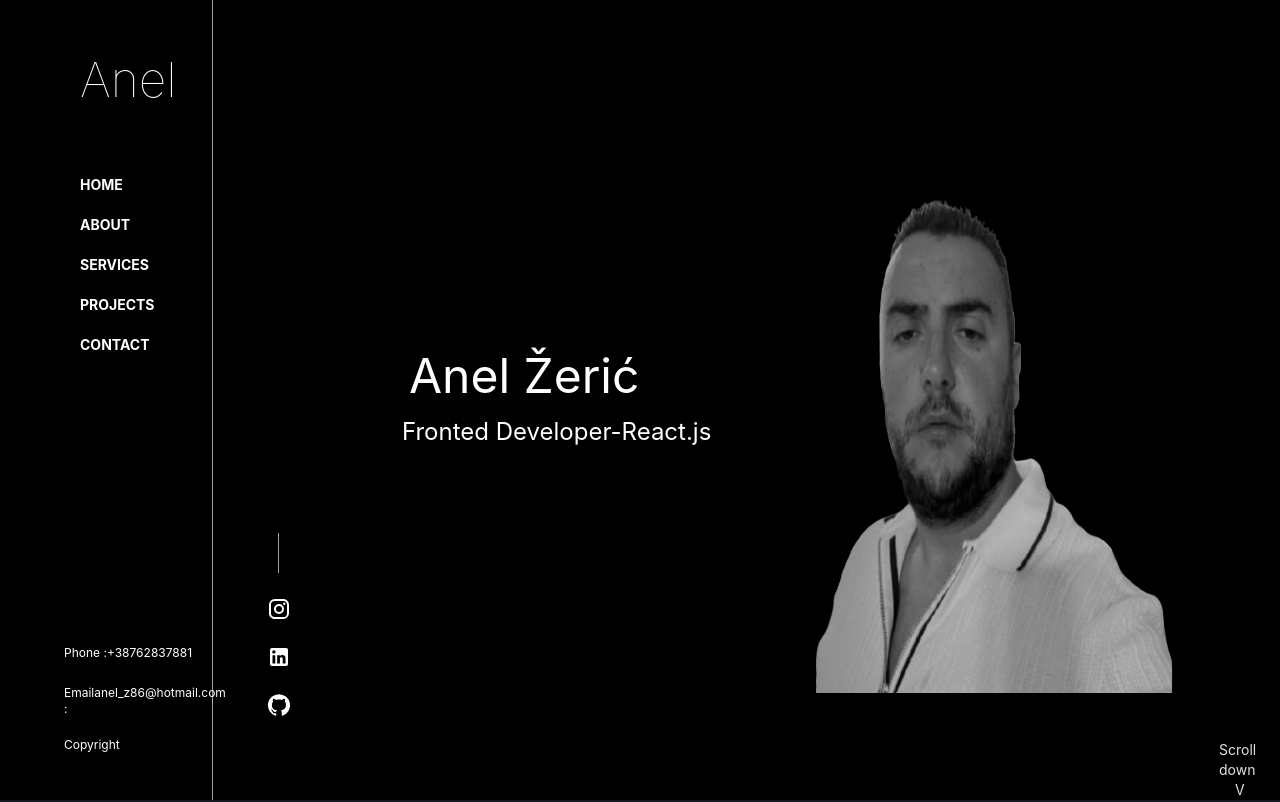
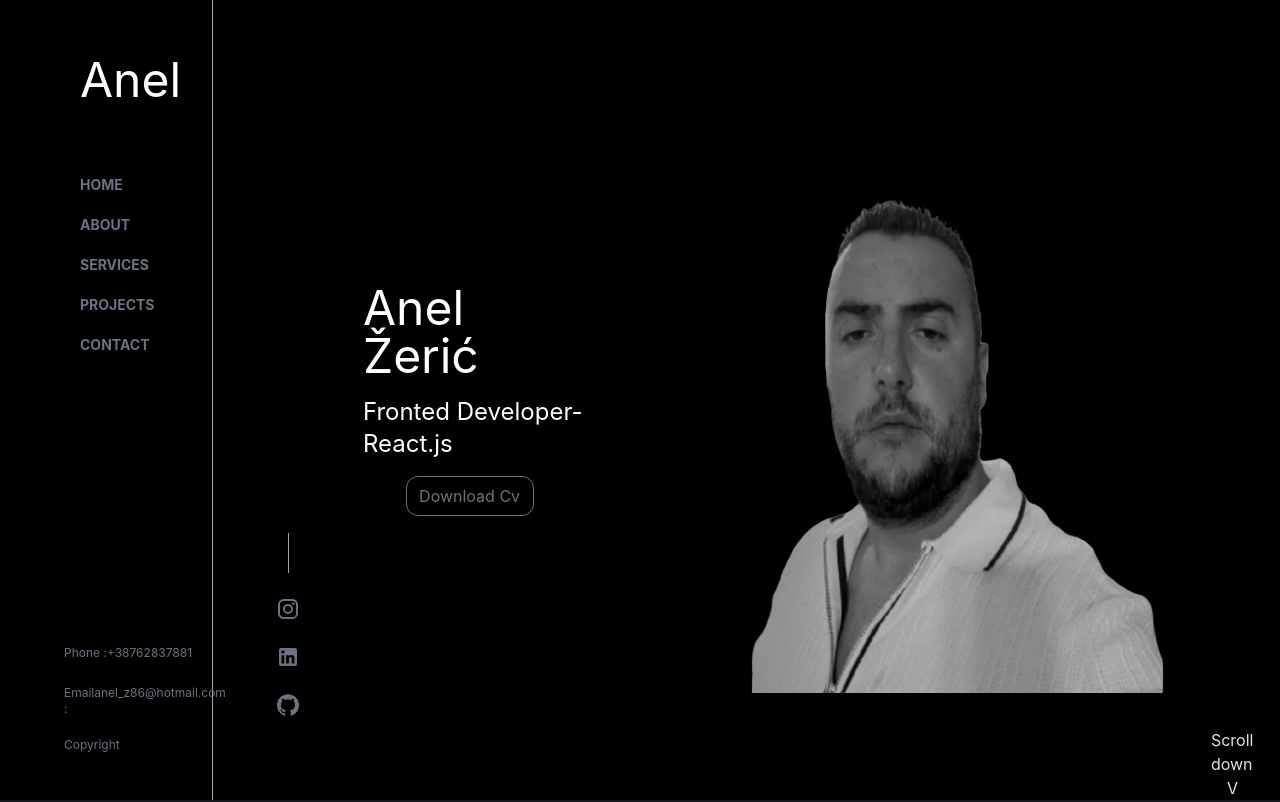
Before and after one commit to anelz/Portfolio-new, a React (Create React App) app: page / in a window 1280 px wide. Shown: the top 802 px of the page. Built offline with nearby package versions, Linux system fonts and the light colour scheme.

Commit message:
changes5

```diff
--- a/package.json
+++ b/package.json
@@ -9,10 +9,12 @@
     "@mui/material": "^6.4.3",
     "@testing-library/jest-dom": "^5.17.0",
     "@testing-library/user-event": "^13.5.0",
+    "framer-motion": "^12.4.7",
     "react": "^19.0.0",
     "react-dom": "^19.0.0",
     "react-router-dom": "^7.1.5",
     "react-scripts": "5.0.1",
+    "react-scroll": "^1.9.2",
     "web-vitals": "^2.1.4"
   },
   "scripts": {
--- a/src/App.jsx
+++ b/src/App.jsx
@@ -5,10 +5,12 @@ import About from "./pages/About"
 import Skills from "./pages/About"
 import Projects from "./pages/Projects";
 import Contact from "./pages/Contact";
+import WelcomeModal from "./components/WelcomeModal";
 
 const  App = () => {
   return (
   <div className="h-screen w-full gap-4 flex-col ">
+    <WelcomeModal/>
     <BrowserRouter>
       <Routes>
       <Route path={ROUTES.HOME}  element ={<Home/>}/>
--- a/src/components/Circularprogress.jsx
+++ b/src/components/Circularprogress.jsx
@@ -1,4 +1,5 @@
 import { useEffect, useState } from "react";
+import {motion} from "framer-motion"
 
 const Circularprogress = ({ percentage, label }) => {
   const radius = 45;
@@ -17,7 +18,12 @@ const Circularprogress = ({ percentage, label }) => {
   const offset = circumference - (progress / 100) * circumference;
 
   return (
-    <div className="flex flex-col items-center">
+    <motion.div
+    initial={{opacity:0, }}
+    whileInView={{opacity:1}}
+    transition={{duration:4}}
+
+    className="flex flex-col items-center">
       <svg width="160" height="160" viewBox="0 0 100 100">
         {/* Siva pozadina kruga */}
         <circle
@@ -56,7 +62,7 @@ const Circularprogress = ({ percentage, label }) => {
         </text>
       </svg>
       <p className="text-white mt-2">{label}</p>
-    </div>
+    </motion.div>
   );
 };
 
--- /dev/null
+++ b/src/components/Nav.jsx
@@ -0,0 +1,62 @@
+import {Link} from "react-scroll"
+
+
+
+
+const Navlinks  = () => {
+
+
+return <div className ="flex flex-col " >
+
+<Link to="home"
+      spy={true}
+      smooth={true}
+      offset={20}
+      duration={500}
+      className="flex  items-center h-10  pl-20 text-sm font-bold cursor-pointer text-gray-500 hover:text-white"
+      >
+      HOME
+
+      </Link>
+
+
+ <Link to="about"
+      spy={true}
+      smooth={true}
+      offset={0}
+        className="flex  items-center h-10  pl-20 text-sm font-bold cursor-pointer text-gray-500 hover:text-white"
+      duration={500} >ABOUT
+ </Link>
+
+  <Link to="services"
+      spy={true}
+      smooth={true}
+      offset={0}
+       className="flex  items-center h-10  pl-20 text-sm font-bold cursor-pointer text-gray-500 hover:text-white"
+      duration={500} >  SERVICES
+  </Link>
+
+  <Link to="projects"
+      spy={true}
+      smooth={true}
+      offset={0}
+       className="flex  items-center h-10  pl-20 text-sm font-bold cursor-pointer text-gray-500 hover:text-white"
+      duration={600} >  PROJECTS
+  </Link>
+
+  <Link to="contact"
+      spy={true}
+      smooth={true}
+      offset={10}
+       className="flex  items-center h-10  pl-20 text-sm font-bold cursor-pointer text-gray-500 hover:text-white"
+      duration={600} >  CONTACT
+  </Link>
+
+
+
+
+</div>
+
+}
+
+export default Navlinks;
--- /dev/null
+++ b/src/components/WelcomeModal.jsx
@@ -0,0 +1,45 @@
+import React, { useState, useEffect } from 'react';
+import {motion} from "framer-motion"
+
+
+function WelcomeModal() {
+  const [isVisible, setIsVisible] = useState(true);
+  const [opacity, setOpacity] = useState(1);
+
+  useEffect(() => {
+    const timer = setTimeout(() => {
+      let currentOpacity = 1;
+      const fadeOutInterval = setInterval(() => {
+        currentOpacity -= 0.1;
+        setOpacity(currentOpacity);
+        if (currentOpacity <= 0) {
+          clearInterval(fadeOutInterval);
+          setIsVisible(false);
+        }
+      }, 200);
+    }, 3000);
+
+    return () => clearTimeout(timer);
+  }, []);
+
+  if (!isVisible) {
+    return null;
+  }
+
+  return (
+    <div
+      style={{ opacity }}
+      className="fixed inset-0 bg-black flex justify-center items-center z-50 transition-opacity duration-300"
+    >
+      <motion.div
+      initial={{opacity:0, rotateX:"90deg"}}
+      whileInView={{opacity:1, rotateX:0}}
+      transition={{duration:2}}
+      className="text-white text-center">
+        <h2 className="text-5xl text-gray-500 ">Welcome to my website</h2>
+      </motion.div>
+    </div>
+  );
+}
+
+export default WelcomeModal;
--- a/src/pages/About.jsx
+++ b/src/pages/About.jsx
@@ -1,5 +1,6 @@
 import Circularprogress from "../components/Circularprogress";
 import img1 from "../images/bez pozadine.png"
+
 
 const About = () => {
 
@@ -13,12 +14,15 @@ const About = () => {
     </div>
     <div className="text-white h-1/6 flex flex-col gap-4">
     <div className="pt-4 flex justify-center">ABOUT ME</div>
-    <div className=" pt-10 flex justify-center text-xl font-bold ">1 Year of expierece building the Web</div>
+    <div
+
+       className=" pt-10 flex justify-center text-xl font-bold ">1 Year of expierece building the Web</div>
     </div>
     <div className="h-1/6 w-full text-white justify-center flex ">
-    <div className="flex justify-center w-1/2 ">Hi, I'm Anel, a skilled Frontend Developer specializing in React. I'm passionate about crafting intuitive and visually appealing user interfaces that deliver exceptional user experiences. My technical expertise extends beyond the frontend, encompassing backend development with Node.js and Express.js, and utilizing MongoDB for efficient data storage. This full-stack skill set empowers me to bring innovative ideas to life and deliver comprehensive web applications.</div>
+    <div
+     className="flex justify-center w-1/2 ">Hi, I'm Anel, a skilled Frontend Developer specializing in React. I'm passionate about crafting intuitive and visually appealing user interfaces that deliver exceptional user experiences. My technical expertise extends beyond the frontend, encompassing backend development with Node.js and Express.js, and utilizing MongoDB for efficient data storage. This full-stack skill set empowers me to bring innovative ideas to life and deliver comprehensive web applications.</div>
     </div>
-    <div className="h-1/4 w-full gap-4 flex justify-center ">
+    <div className="h-1/4 w-full gap-4 flex justify-center  2xl: pt-6 ">
     <div className="w-2/3 justify-center flex" >
     <div className="grid">
       <div className="flex flex-col">
--- a/src/pages/Contact.jsx
+++ b/src/pages/Contact.jsx
@@ -4,9 +4,10 @@ import MailOutlineIcon from '@mui/icons-material/MailOutline';
 import PlaceIcon from '@mui/icons-material/Place';
 
 
+
 const Contact = () => {
 
-  return <section className="h-screen w-full gap-5 flex-col bg-black">
+  return <section id="contact" className="h-screen w-full gap-5 flex-col bg-black">
     <div className="h-5/6 flex-col gap-5 flex  pt-44">
     <div className=" h-3/4  text-3xl text-white   ">
     <div className="h-full w-full flex justify-center items-end ">
@@ -43,7 +44,7 @@ const Contact = () => {
         ></TextField>
         </div>
         <div className="h-20 w-full flex justify-center text-white  ">
-      <Button sx={{background:"black"}} variant="contained" className="w-full ">Send Message</Button>
+      <Button  sx={{background:"black"}} variant="contained" className="w-full hover:text-gray-500 ">Send Message</Button>
         </div>
 
         </div>
--- a/src/pages/Home.jsx
+++ b/src/pages/Home.jsx
@@ -7,32 +7,45 @@ import Services from "./Services";
 import Projects from "./Projects";
 import Contact from "./Contact";
 import Other from "./Other";
+import Navlinks from "../components/Nav";
+import {Link} from "react-scroll"
 
 
+
+
+
+const handleClick = (url) => {
+  console.log(url);
+  window.location.href = url;
+}
+
+
+const DownloadButton =()=> {
+  const link = document.createElement("a");
+  link.href="images/Resume Anel.pdf" ;
+  link.download="resume.pdf";
+  link.click();
+}
 
 
 
 const Home = () => {
 
   return  <>
-  <section  className="h-screen w-full  bg-black text-white  flex  ">
+  <section id=""  className="h-screen w-full  bg-black text-white  flex  ">
     <div  className="w-1/6 h-full border-r  border-gray-400 flex-col flex  "  >
-   <h1 className="text-white text-5xl h-1/6 w-full flex pl-20 pt-14 font-thin  ">Anel</h1>
+   <h1 className="text-white text-5xl h-1/6 w-full flex pl-20 pt-14   ">Anel</h1>
    <div className="h-1/2 w-full flex-col gap-6 pt-8" >
-   <div className="flex  items-center h-10  pl-20 text-sm font-bold cursor-pointer ">HOME</div>
-   <div className="flex  h-10 items-center pl-20  text-sm font-bold cursor-pointer">ABOUT</div>
-   <div className="flex  h-10  items-center pl-20 text-sm font-bold cursor-pointer ">SERVICES</div>
-   <div className="flex  h-10  items-center pl-20 text-sm font-bold cursor-pointer ">PROJECTS</div>
-   <div className="flex  h-10  items-center pl-20 text-sm font-bold  cursor-pointer">CONTACT</div>
+  <Navlinks/>
    </div>
    <div className="h-1/3 w-full flex-col text-white pt-28">
-   <div className="flex  space-x-4 h-10 pl-16 text-xs ">Phone :
+   <div className="flex  space-x-4 h-10 pl-16 text-xs  text-gray-500 hover:text-white ">Phone :
     <div > +38762837881</div>
    </div>
-   <div className="flex  h-10 space-x-4 pl-16 text-xs ">Email :
+   <div className="flex  h-10 space-x-4 pl-16 text-xs  text-gray-500 hover:text-white ">Email :
    <div > anel_z86@hotmail.com</div>
    </div>
-   <div className="flex  h-10  items-center pl-16 text-xs">Copyright</div>
+   <div className="flex  h-10  items-center pl-16 text-xs  text-gray-500 hover:text-white">Copyright</div>
 
    </div>
     </div>
@@ -46,22 +59,25 @@ const Home = () => {
         </div>
 
         <div className="h-12 w-full flex justify-center cursor-pointer ">
-        <InstagramIcon  color="white" fontSize="medium" ></InstagramIcon>
+        <InstagramIcon className=" hover:text-white text-gray-500"   fontSize="medium" ></InstagramIcon>
         </div>
         <div className="h-12 w-full flex justify-center cursor-pointer">
-        <LinkedInIcon   fontSize="medium"></LinkedInIcon>
+        <LinkedInIcon onClick={()=> handleClick("https://www.linkedin.com/feed/")} className=" hover:text-white text-gray-500"   fontSize="medium"></LinkedInIcon>
         </div>
-        <div className="h-12 w-full flex justify-center cursor-pointer">
-        <GitHubIcon  fontSize="medium"></GitHubIcon>
+        <div className="h-12 w-full flex justify-center cursor-pointer ">
+        <GitHubIcon onClick={()=> handleClick("https://github.com/anelz?tab=repositories")} className=" hover:text-white text-gray-500"    fontSize="medium"></GitHubIcon>
         </div>
         </div>
       </div>
 
       </div>
-  <div className="w-1/2 h-full flex flex-col ">
+  <div className="w-1/3 h-full flex flex-col ">
     <div className="h-full w-full flex flex-col text-white gap-4 items-center justify-center  ">
       <h1 className="text-5xl w-full flex justify-end pr-20 ">Anel Žerić</h1>
       <div className="text-2xl w-full flex justify-end pr-2">Fronted Developer-React.js</div>
+      <div className="flex justify-end pr-28  w-full ">
+        <div onClick={DownloadButton} className="flex border-lg border h-10 w-32 justify-center items-center rounded-xl cursor-pointer  text-gray-500 hover:text-white border-gray-500">Download Cv</div>
+      </div>
     </div>
   </div>
 
@@ -73,11 +89,19 @@ const Home = () => {
       </div>
     </div>
     <div className=" flex justify-end h-screen items-end">
-      <div  className="text-sm animate-pulse cursor-pointer  ">Scroll down
+      <div className="flex flex-col">
+    <Link to="about"
+      spy={true}
+      smooth={true}
+      offset={10}
+       className="animate-pulse cursor-pointer "
+      duration={600} >  Scroll down
+  </Link>
+
         <div clasname= "flex w-full">
-          <div className="flex pl-4">V</div>
+          <div className="flex pl-4 animate-pulse">V</div>
+          </div>
 
-        </div>
       </div>
     </div>
 
--- a/src/pages/Projects.jsx
+++ b/src/pages/Projects.jsx
@@ -2,16 +2,20 @@ import image2 from "../images/gricstop1.png"
 import image3 from "../images/Screenshot 2024-10-05 at 20.18.25.png"
 import image4 from "../images/portfolio.png"
 import image5 from "../images/form application.png"
+import {motion} from "framer-motion"
 
 const Projects = () => {
 
-  return <section className="h-screen w-full gap-8 flex-col flex bg-black ">
+  return <section id="projects" className="h-screen w-full gap-8 flex-col flex bg-black ">
     <div className="w-full flex justify-center">
       <div className="text-white text-2xl pt-2 ">PROJECTS</div>
     </div>
     <div className="text-white w-full flex justify-center">All</div>
     <div className="h-full w-full gap-4 flex justify-center   ">
-    <div className="flex justify-center w-3/4 p-2">
+    <motion.div
+     initial={{opacity:0, }}
+     whileInView={{opacity:1}}
+     transition={{duration:4}} className="flex justify-center w-3/4 p-2">
       <div className="grid grid-cols-1 md:grid-cols-2 lg:grid-cols-2 gap-6 ">
         <div className="border h-[400px] w-full " style={{background:"#15191E"}}>
         <img className="h-2/3 w-full  p-3 object-contain " src={image2} alt="" />
@@ -77,7 +81,7 @@ const Projects = () => {
 
 
       </div>
-    </div>
+    </motion.div>
     </div>
 
   </section>
--- a/src/pages/Services.jsx
+++ b/src/pages/Services.jsx
@@ -4,7 +4,7 @@ import DesignServicesIcon from '@mui/icons-material/DesignServices';
 
 const Services = () => {
 
-  return <section className="h-screen w-full gap-4 flex-col flex bg-black ">
+  return <section id='services' className="h-screen w-full gap-4 flex-col flex bg-black ">
     <div className="h-1/6 w-full gap-2 ">
     <div className="flex justify-center  text-2xl  text-white pt-20">SERVICES</div>
     </div>
@@ -17,7 +17,7 @@ const Services = () => {
           <LaptopIcon  fontSize='large' style={{ color:"white "}}/>
         </div>
         <h1 className='flex justify-center text-white pt-2'>Frontend</h1>
-        <p className=' pl-3 flex justify-center text-white pt-10 text-sm'>Proven ability to build complex web applications using React, Tailwind CSS, and Bootstrap. Skilled in creating custom components, implementing responsive designs, and optimizing for performance. Proficient in HTML5, CSS3, and JavaScript.</p>
+        <p className=' pl-3  flex justify-center  text-white text-sm  pt-10'>Proven ability to build complex web applications using React, Tailwind CSS, and Bootstrap. Skilled in creating custom components, implementing responsive designs, and optimizing for performance. Proficient in HTML5, CSS3, and JavaScript.</p>
       </div>
       <div className="border h-full w-full flex flex-col icon border-gray-400">
       <div className="h-1/2 w-full flex justify-center items-end text-white ">
```
Also changed, not shown: 2 other files (tests, documents, lock files or other folders).
